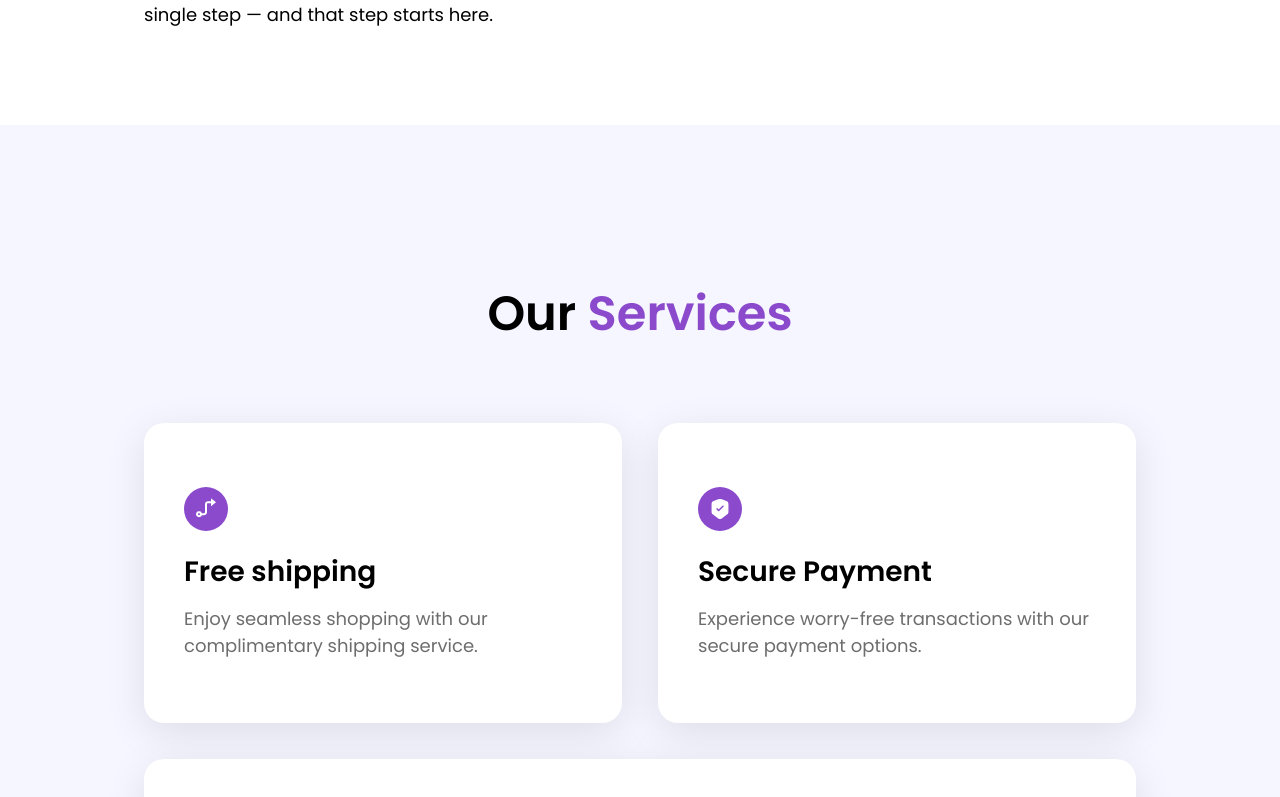
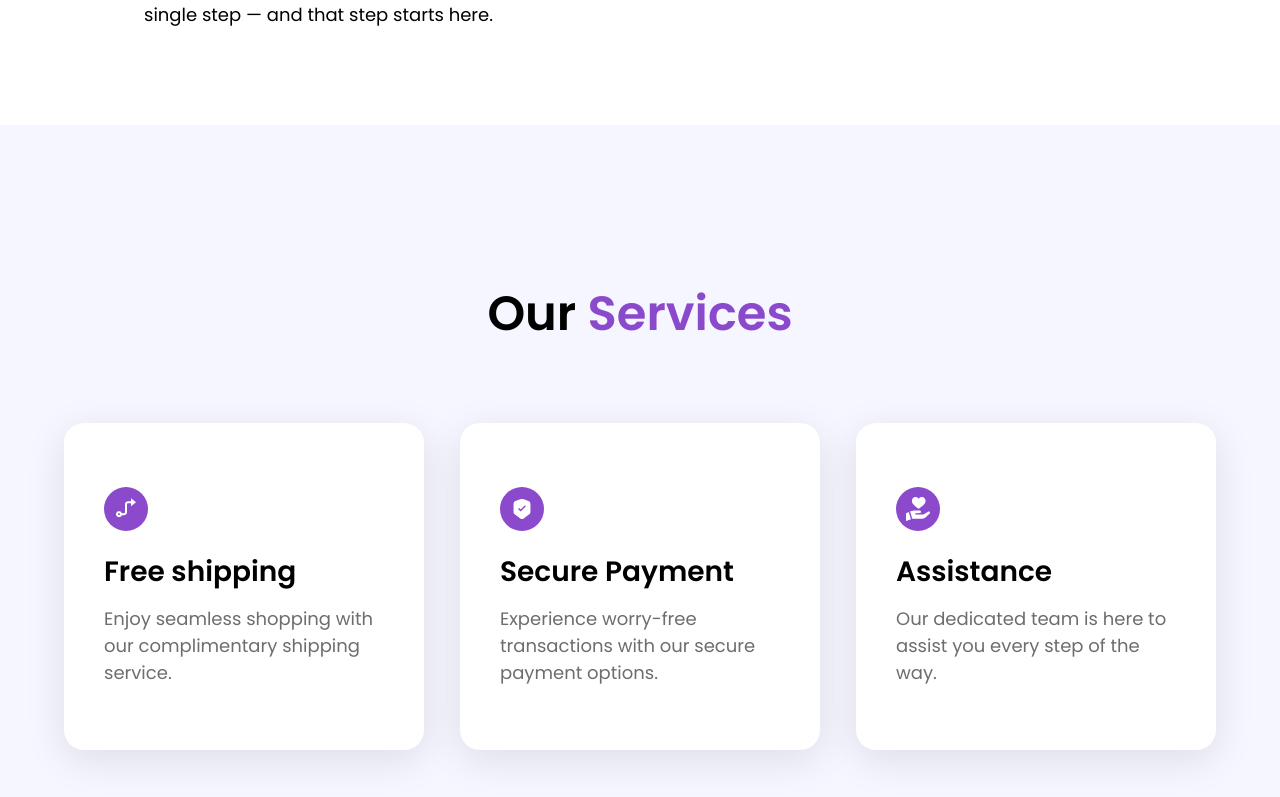
Before and after one commit to Steffimt/travel-project, a React (Vite) app: page / in a window 1280 px wide. Shown: the part 1343-2140 px from the top of the page. Built offline with nearby package versions, Linux system fonts and the light colour scheme; a web font is replaced by a local one.

Commit message:
Update App.jsx

```diff
--- a/src/App.jsx
+++ b/src/App.jsx
@@ -9,7 +9,7 @@ const App = () => (
     <section className="padding">
       <About/>
     </section>
-    <section className="bg-pale-blue sm:px-36 py-40 padding-x">
+    <section className="bg-pale-blue px-36 py-40 padding-x">
       <Services/>
     </section>
     <section className="sm:px-40 padding-x pt-28 pb-36">
```
